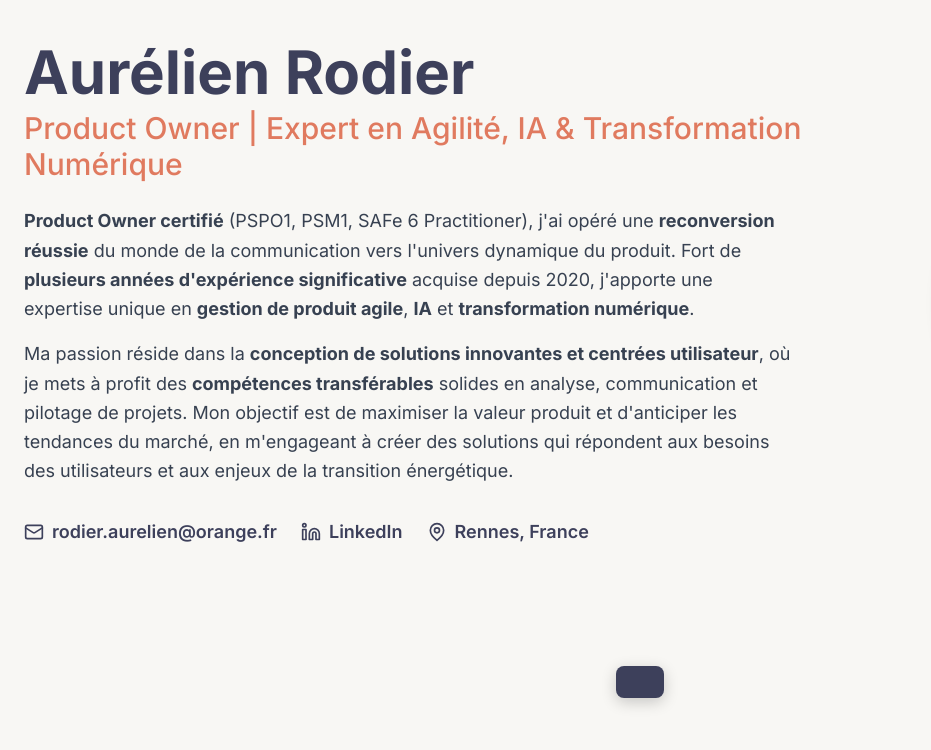
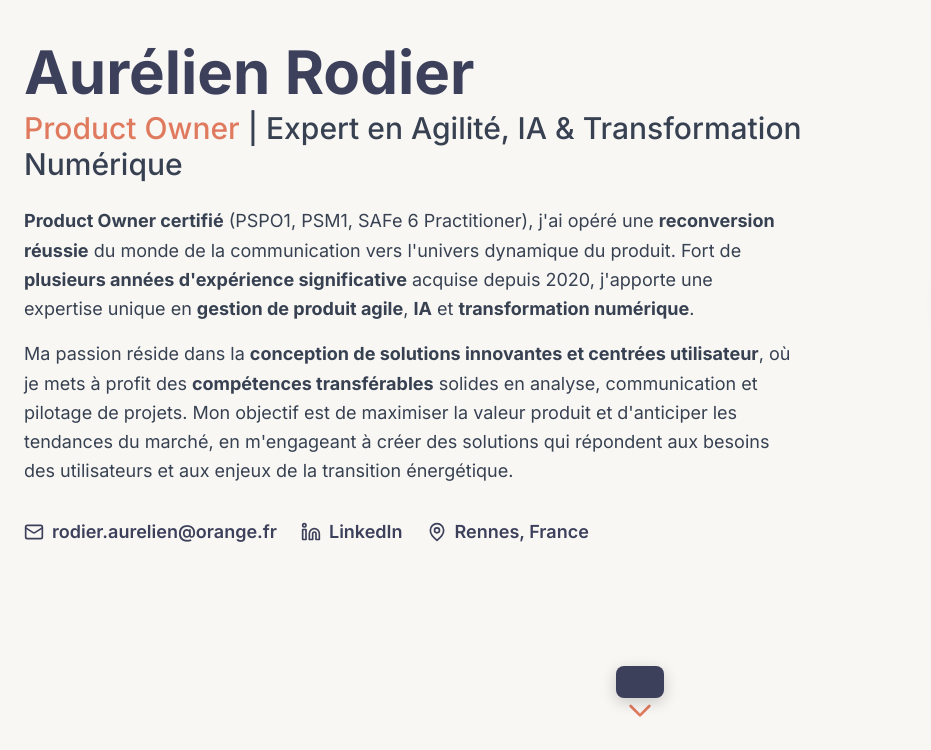
Before and after one commit to aureseth/portfolio-aurelien-rodier, a website: page index.html in a window 1280 px wide. Shown: the part 202-952 px from the top of the page, 0-931 px from the left. Drawn offline with Linux system fonts and the light colour scheme.

Commit message:
feat(design): Amélioration du sous-titre et restauration de la flèche de scroll

```diff
--- a/index.html
+++ b/index.html
@@ -64,7 +64,10 @@
         <section id="accueil" class="min-h-screen flex flex-col md:flex-row items-center justify-center gap-12">
             <div class="w-full md:w-2/3 text-left">
                 <h1 class="text-4xl md:text-6xl font-bold main-title leading-tight">Aurélien Rodier</h1>
-                <h2 class="text-2xl md:text-3xl font-medium text-[#E07A5F] mt-2">Product Owner | Expert en Agilité, IA & Transformation Numérique</h2>
+                <h2 class="text-2xl md:text-3xl font-medium mt-2">
+                    <span class="text-[#E07A5F]">Product Owner</span>
+                    <span class="text-body">| Expert en Agilité, IA & Transformation Numérique</span>
+                </h2>
                 <p class="max-w-3xl mt-6 text-lg text-body leading-relaxed">
                     <b>Product Owner certifié</b> (PSPO1, PSM1, SAFe 6 Practitioner), j'ai opéré une <b>reconversion réussie</b> du monde de la communication vers l'univers dynamique du produit. Fort de <b>plusieurs années d'expérience significative</b> acquise depuis 2020, j'apporte une expertise unique en <b>gestion de produit agile</b>, <b>IA</b> et <b>transformation numérique</b>.
                 </p>
@@ -90,6 +93,14 @@
                 <img id="profile-pic" src="https://aurelien-rodier.fr/Profil%20cPanel.png" alt="Photo de profil d'Aurélien Rodier" class="w-64 h-64 md:w-80 md:h-80 rounded-full object-cover shadow-lg border-4 border-white dark:border-gray-800" onerror="this.onerror=null;this.src='https://placehold.co/320x320/F8F7F4/3D405B?text=Photo';">
             </div>
         </section>
+
+        <div class="flex justify-center -mt-16">
+          <a href="#a-propos" aria-label="Aller à la section À propos" class="down-arrow-bounce">
+            <svg class="w-8 h-8 text-accent-orange animate-bounce" fill="none" stroke="currentColor" stroke-width="2" viewBox="0 0 24 24">
+              <path stroke-linecap="round" stroke-linejoin="round" d="M19 9l-7 7-7-7"/>
+            </svg>
+          </a>
+        </div>
 
         <!-- Section de description "À Propos" -->
         <section id="a-propos" class="pt-24">
```
Also changed, not shown: 1 other file.
